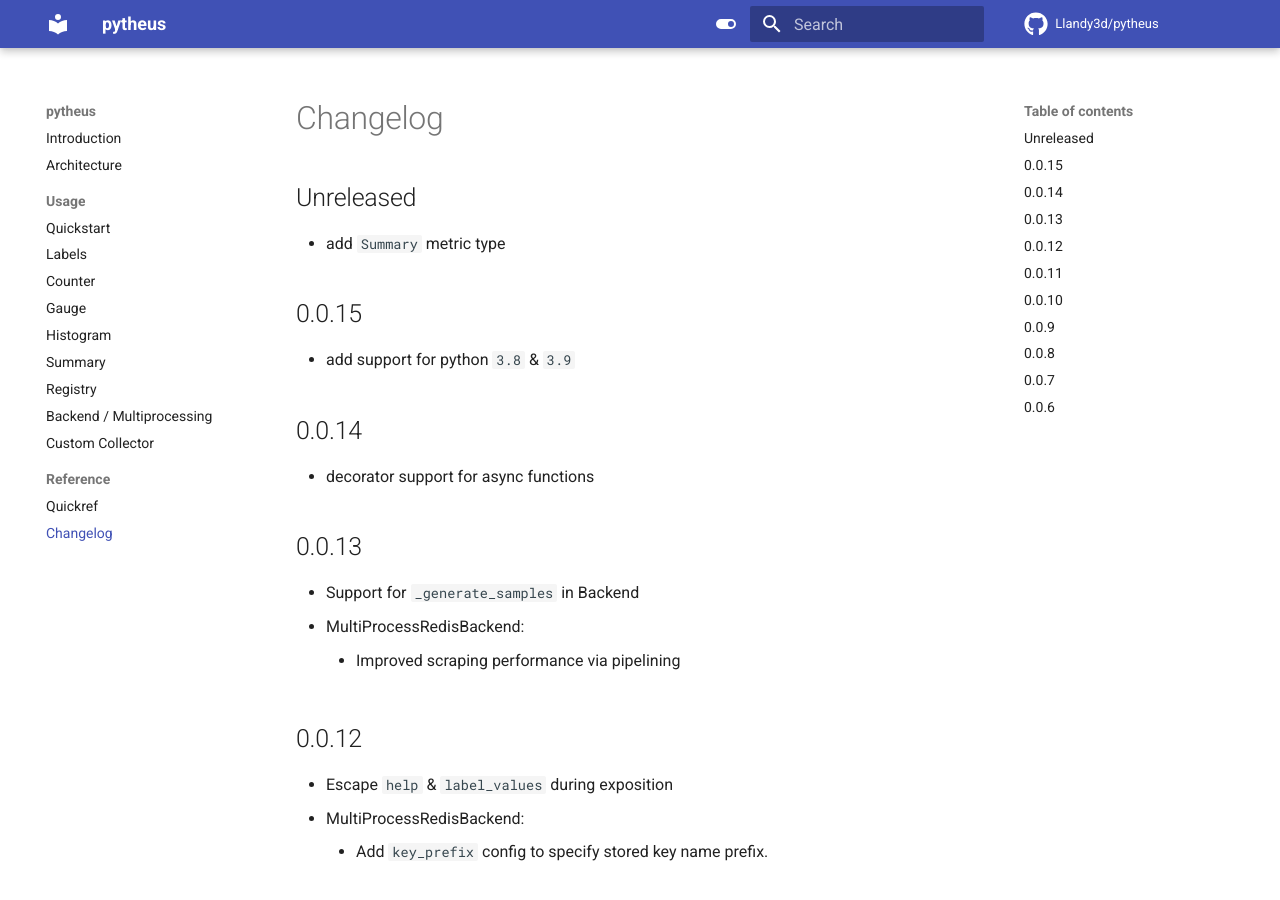
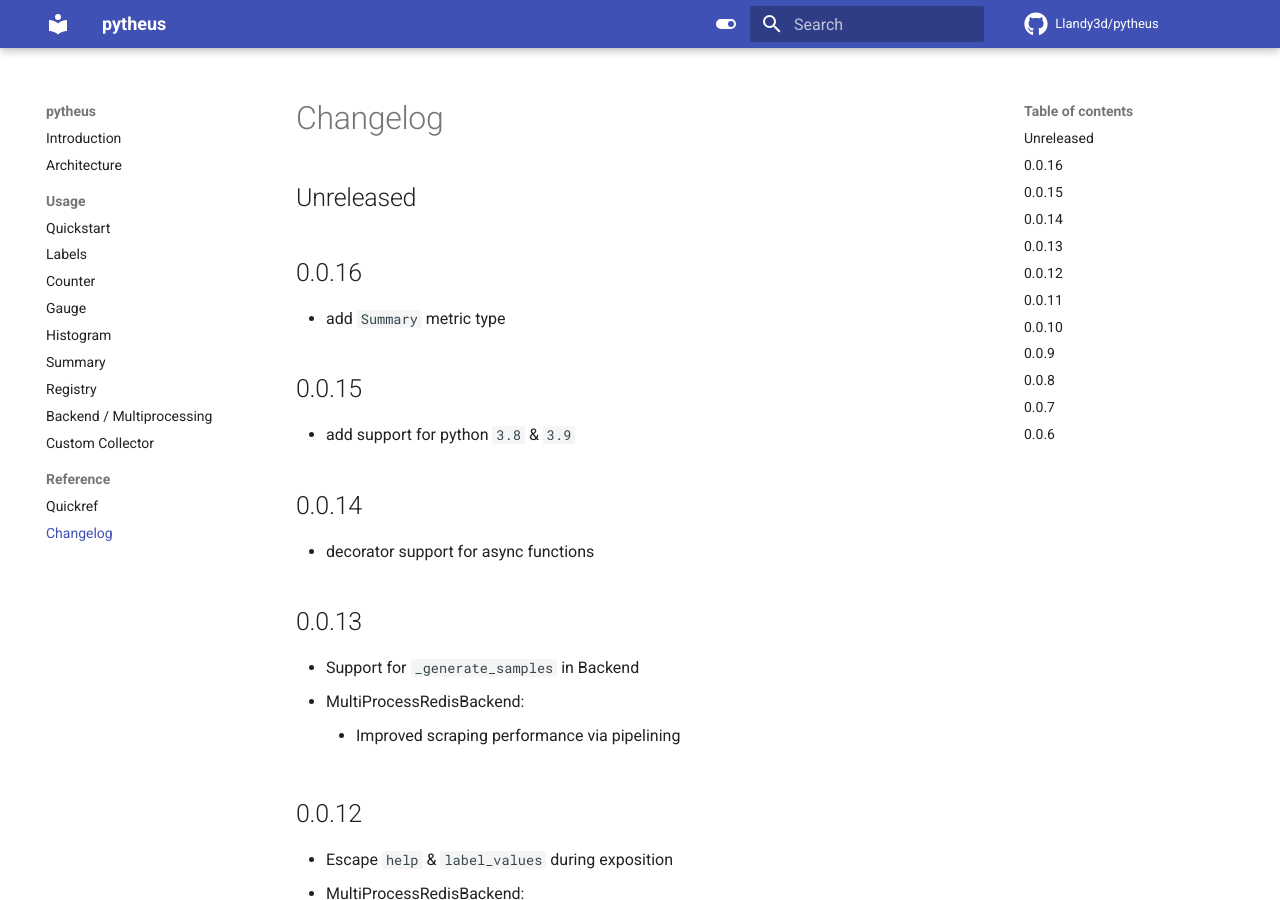
Before and after one commit to Llandy3d/pytheus, an MkDocs documentation site: the page built from docs/changelog.md, in a window 1280 px wide and 900 px high. Built offline with MkDocs 1.6.1 and Material for MkDocs 9.7.7, drawn with Linux system fonts in a browser that asks for light colours; comment, search, counter and statistics services are not loaded.

Commit message:
update changelog

```diff
--- a/docs/changelog.md
+++ b/docs/changelog.md
@@ -1,6 +1,8 @@
 # Changelog
 
 ## Unreleased
+
+## 0.0.16
 
 - add `Summary` metric type
 
```
